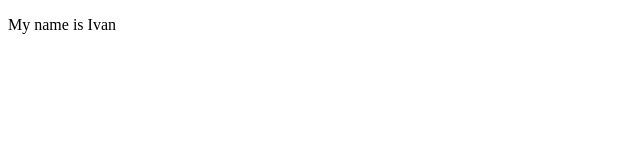
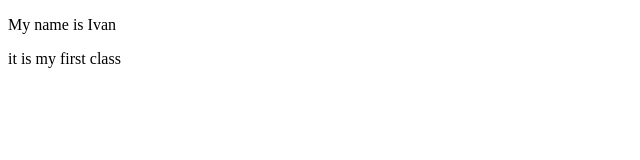
Before and after one commit to ethanber123/test, a plain HTML site: page index.html in a window 1280 px wide. Shown: the full height of the page, 0-640 px from the left. Drawn offline with Linux system fonts and the light colour scheme.

Commit message:
sth added

```diff
--- a/index.html
+++ b/index.html
@@ -5,5 +5,6 @@
     </head>
     <body>
 <p>My name is Ivan</p>
+<p>it is my first class</p>
     </body>
 </html>
```
